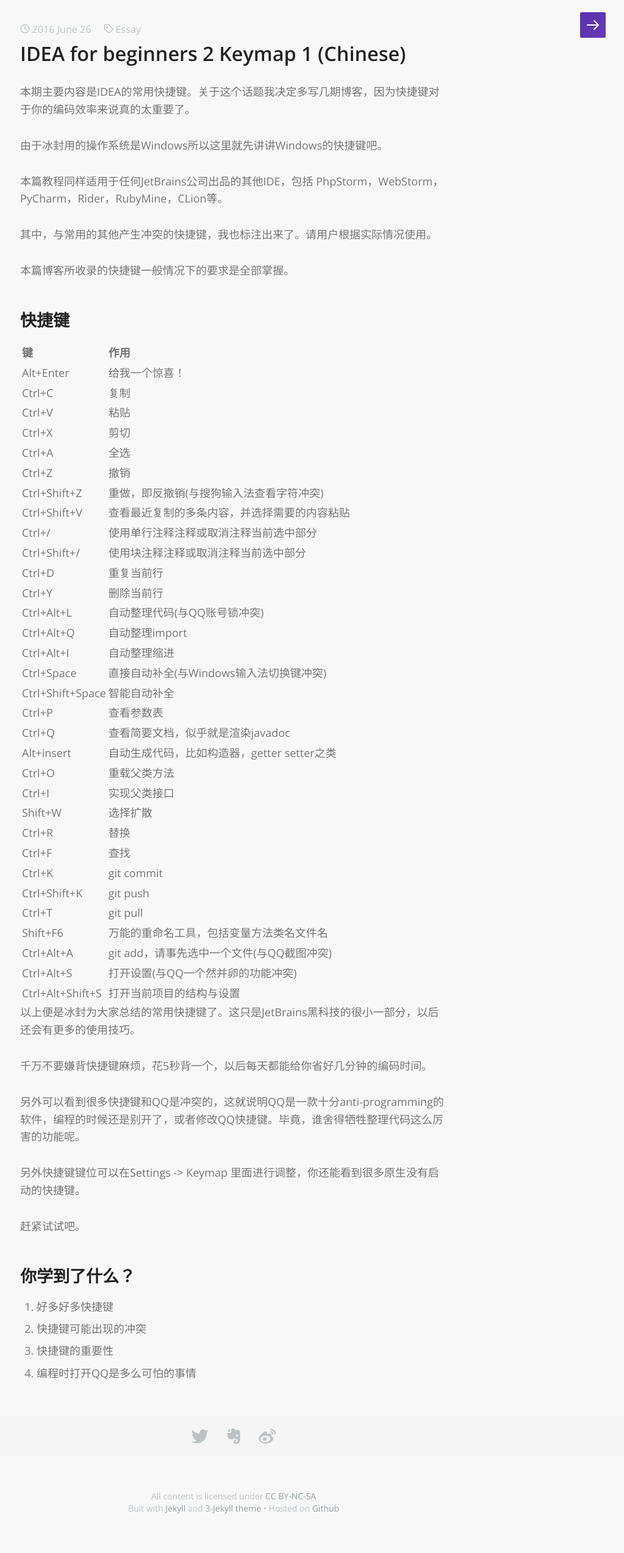
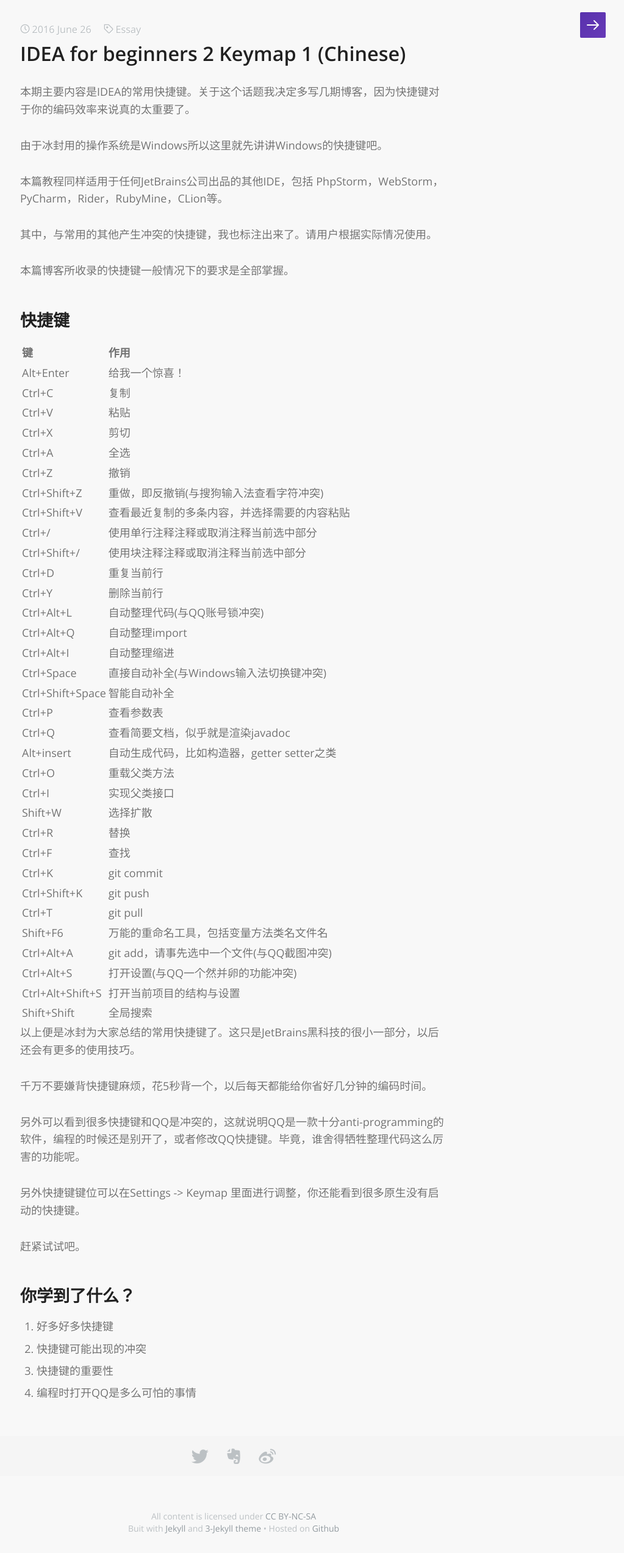
Before and after one commit to kangkangkang/ice1000.github.io, a Jekyll site: the page built from _posts/Java/2016-6-26-LearnIDEA2.md, in a window 1280 px wide. Shown: the whole page at 61% size, without its empty margins (257-1280 px from the left). Built offline with Jekyll 4.4.1, drawn with Linux system fonts in a browser that asks for light colours; some web fonts are replaced.

Commit message:
commit via a script

```diff
--- a/_posts/Java/2016-6-26-LearnIDEA2.md
+++ b/_posts/Java/2016-6-26-LearnIDEA2.md
@@ -53,7 +53,7 @@ Shift+F6 | 万能的重命名工具，包括变量方法类名文件名
 Ctrl+Alt+A | git add，请事先选中一个文件(与QQ截图冲突)
 Ctrl+Alt+S | 打开设置(与QQ一个然并卵的功能冲突)
 Ctrl+Alt+Shift+S | 打开当前项目的结构与设置
-
+Shift+Shift|全局搜索
 
 
 以上便是冰封为大家总结的常用快捷键了。这只是JetBrains黑科技的很小一部分，以后还会有更多的使用技巧。
```
Also changed, not shown: _posts/Java/2016-6-29-LearnIDEA3.md (+8 -8 lines).
